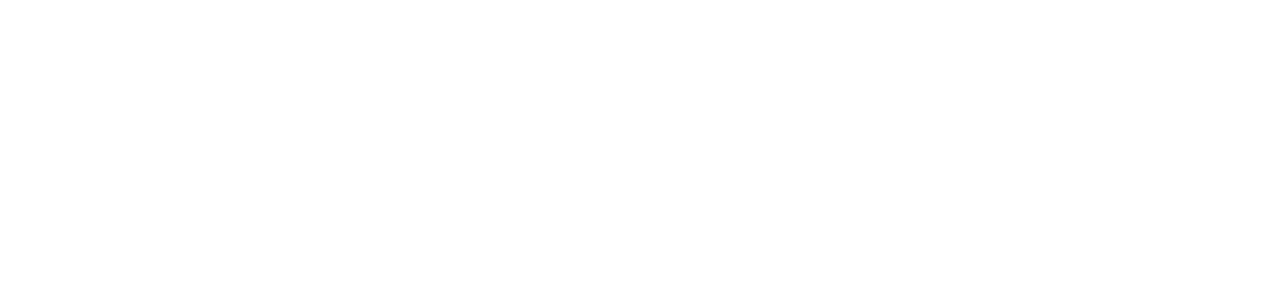
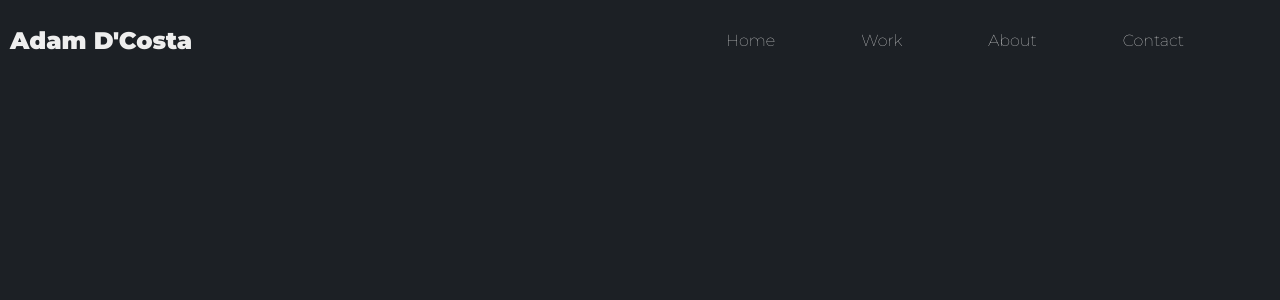
Before and after one commit to AdamDCosta/adam-dcosta-portfolio, a React (Create React App) app: page / in a window 1280 px wide. Shown: the top 300 px of the page. Built offline with nearby package versions, Linux system fonts and the light colour scheme.

Commit message:
nav added

```diff
--- a/src/App.jsx
+++ b/src/App.jsx
@@ -1,9 +1,12 @@
 
 import './App.scss';
+
+import Nav from './components/Nav/Nav';
 
 const App = () => {
   return (
     <div className="App">
+      <Nav />
       <header className="App-header">
 
       </header>
--- a/src/App.scss
+++ b/src/App.scss
@@ -1,3 +1,5 @@
+@use "./assets/styles/variables" as *;
+
 .App {
-  text-align: center;
+  width: 100%;
 }
--- a/src/assets/styles/_variables.scss
+++ b/src/assets/styles/_variables.scss
@@ -6,13 +6,14 @@
 
 $font-primary: 'Montserrat', sans-serif;
 
-$color-background: #222831;
+$color-background: #1c2025;
 $color-secondary: #393E46;
 $color-accent: #FFD369;
 $text-primary: #EEEEEE;
 
 * {
   font-family: $font-primary;
+  color: $text-primary;
   background-color: $color-background;
   margin: 0;
   padding: 0;
--- a/src/components/Nav/Nav.jsx
+++ b/src/components/Nav/Nav.jsx
@@ -4,7 +4,7 @@
 const Nav = () => {
   return (
     <nav className="nav">
-      <h1 className="nav__heading">Adam D'Costa</h1>
+      <h2 className="nav__heading">Adam D'Costa</h2>
       <ul className="nav__links">
         <li>
           Home
--- a/src/components/Nav/Nav.scss
+++ b/src/components/Nav/Nav.scss
@@ -1,5 +1,20 @@
 @use "../../assets/styles/variables"as *;
 
 .nav {
+  height: 10vh;
+  display: flex;
+  justify-content: space-between;
+  align-items: center;
+  padding: 10px;
+
+  &__links {
+
+    font-weight: 100;
+    display: flex;
+    justify-content: space-evenly;
+    list-style: none;
+    width: 50%;
+
+  }
 
 }
```
